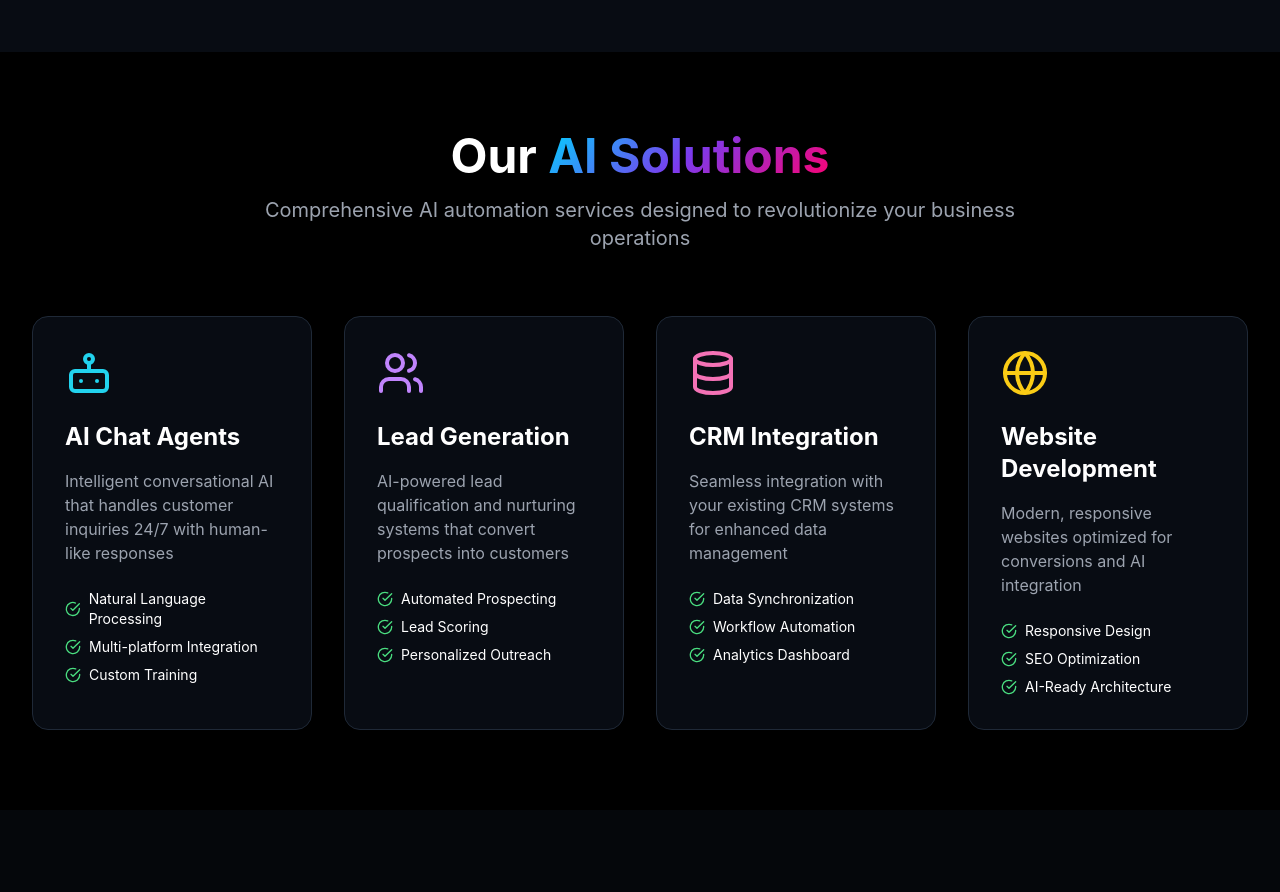
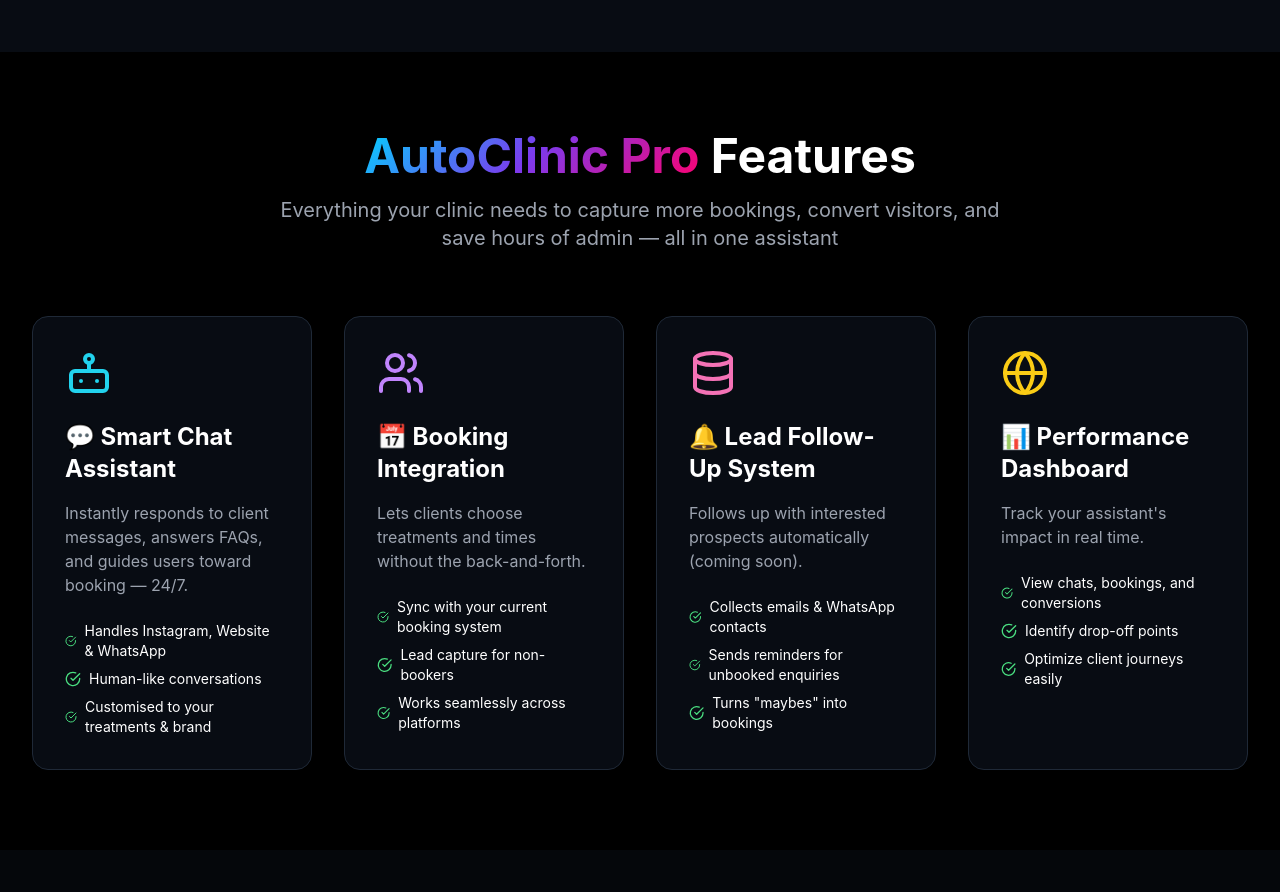
Before and after one commit to fazz101/Flowmaticwebsitenew, a React (Vite) app: page / in a window 1280 px wide. Shown: the part 980-1872 px from the top of the page. Built offline with nearby package versions, Linux system fonts and the light colour scheme.

Commit message:
Update AutoClinic Pro features section

```diff
--- a/src/App.tsx
+++ b/src/App.tsx
@@ -128,90 +128,90 @@
         <div className="max-w-7xl mx-auto px-4 sm:px-6 lg:px-8">
           <div className="text-center mb-16">
             <h2 className="text-4xl md:text-5xl font-bold mb-4">
-              Our <span className="gradient-text">AI Solutions</span>
+              <span className="gradient-text">AutoClinic Pro</span> Features
             </h2>
             <p className="text-xl text-gray-400 max-w-3xl mx-auto">
-              Comprehensive AI automation services designed to revolutionize your business operations
+              Everything your clinic needs to capture more bookings, convert visitors, and save hours of admin — all in one assistant
             </p>
           </div>
 
           <div className="grid md:grid-cols-2 lg:grid-cols-4 gap-8">
             <div className="bg-gray-900/50 p-8 rounded-2xl border border-gray-800 hover:border-cyan-400 transition-all duration-300 hover:glow-effect group">
               <Bot className="h-12 w-12 text-cyan-400 mb-6 group-hover:scale-110 transition-transform" />
-              <h3 className="text-2xl font-bold mb-4">AI Chat Agents</h3>
-              <p className="text-gray-400 mb-6">Intelligent conversational AI that handles customer inquiries 24/7 with human-like responses</p>
+              <h3 className="text-2xl font-bold mb-4">💬 Smart Chat Assistant</h3>
+              <p className="text-gray-400 mb-6">Instantly responds to client messages, answers FAQs, and guides users toward booking — 24/7.</p>
               <ul className="space-y-2 text-sm">
                 <li className="flex items-center space-x-2">
                   <CheckCircle className="h-4 w-4 text-green-400" />
-                  <span>Natural Language Processing</span>
+                  <span>Handles Instagram, Website & WhatsApp</span>
                 </li>
                 <li className="flex items-center space-x-2">
                   <CheckCircle className="h-4 w-4 text-green-400" />
-                  <span>Multi-platform Integration</span>
+                  <span>Human-like conversations</span>
                 </li>
                 <li className="flex items-center space-x-2">
                   <CheckCircle className="h-4 w-4 text-green-400" />
-                  <span>Custom Training</span>
+                  <span>Customised to your treatments & brand</span>
                 </li>
               </ul>
             </div>
 
             <div className="bg-gray-900/50 p-8 rounded-2xl border border-gray-800 hover:border-purple-400 transition-all duration-300 hover:glow-effect group">
               <Users className="h-12 w-12 text-purple-400 mb-6 group-hover:scale-110 transition-transform" />
-              <h3 className="text-2xl font-bold mb-4">Lead Generation</h3>
-              <p className="text-gray-400 mb-6">AI-powered lead qualification and nurturing systems that convert prospects into customers</p>
+              <h3 className="text-2xl font-bold mb-4">📅 Booking Integration</h3>
+              <p className="text-gray-400 mb-6">Lets clients choose treatments and times without the back-and-forth.</p>
               <ul className="space-y-2 text-sm">
                 <li className="flex items-center space-x-2">
                   <CheckCircle className="h-4 w-4 text-green-400" />
-                  <span>Automated Prospecting</span>
+                  <span>Sync with your current booking system</span>
                 </li>
                 <li className="flex items-center space-x-2">
                   <CheckCircle className="h-4 w-4 text-green-400" />
-                  <span>Lead Scoring</span>
+                  <span>Lead capture for non-bookers</span>
                 </li>
                 <li className="flex items-center space-x-2">
                   <CheckCircle className="h-4 w-4 text-green-400" />
-                  <span>Personalized Outreach</span>
+                  <span>Works seamlessly across platforms</span>
                 </li>
               </ul>
             </div>
 
             <div className="bg-gray-900/50 p-8 rounded-2xl border border-gray-800 hover:border-pink-400 transition-all duration-300 hover:glow-effect group">
               <Database className="h-12 w-12 text-pink-400 mb-6 group-hover:scale-110 transition-transform" />
-              <h3 className="text-2xl font-bold mb-4">CRM Integration</h3>
-              <p className="text-gray-400 mb-6">Seamless integration with your existing CRM systems for enhanced data management</p>
+              <h3 className="text-2xl font-bold mb-4">🔔 Lead Follow-Up System</h3>
+              <p className="text-gray-400 mb-6">Follows up with interested prospects automatically (coming soon).</p>
               <ul className="space-y-2 text-sm">
                 <li className="flex items-center space-x-2">
                   <CheckCircle className="h-4 w-4 text-green-400" />
-                  <span>Data Synchronization</span>
+                  <span>Collects emails & WhatsApp contacts</span>
                 </li>
                 <li className="flex items-center space-x-2">
                   <CheckCircle className="h-4 w-4 text-green-400" />
-                  <span>Workflow Automation</span>
+                  <span>Sends reminders for unbooked enquiries</span>
                 </li>
                 <li className="flex items-center space-x-2">
                   <CheckCircle className="h-4 w-4 text-green-400" />
-                  <span>Analytics Dashboard</span>
+                  <span>Turns "maybes" into bookings</span>
                 </li>
               </ul>
             </div>
 
             <div className="bg-gray-900/50 p-8 rounded-2xl border border-gray-800 hover:border-yellow-400 transition-all duration-300 hover:glow-effect group">
               <Globe className="h-12 w-12 text-yellow-400 mb-6 group-hover:scale-110 transition-transform" />
-              <h3 className="text-2xl font-bold mb-4">Website Development</h3>
-              <p className="text-gray-400 mb-6">Modern, responsive websites optimized for conversions and AI integration</p>
+              <h3 className="text-2xl font-bold mb-4">📊 Performance Dashboard</h3>
+              <p className="text-gray-400 mb-6">Track your assistant's impact in real time.</p>
               <ul className="space-y-2 text-sm">
                 <li className="flex items-center space-x-2">
                   <CheckCircle className="h-4 w-4 text-green-400" />
-                  <span>Responsive Design</span>
+                  <span>View chats, bookings, and conversions</span>
                 </li>
                 <li className="flex items-center space-x-2">
                   <CheckCircle className="h-4 w-4 text-green-400" />
-                  <span>SEO Optimization</span>
+                  <span>Identify drop-off points</span>
                 </li>
                 <li className="flex items-center space-x-2">
                   <CheckCircle className="h-4 w-4 text-green-400" />
-                  <span>AI-Ready Architecture</span>
+                  <span>Optimize client journeys easily</span>
                 </li>
               </ul>
             </div>
```
